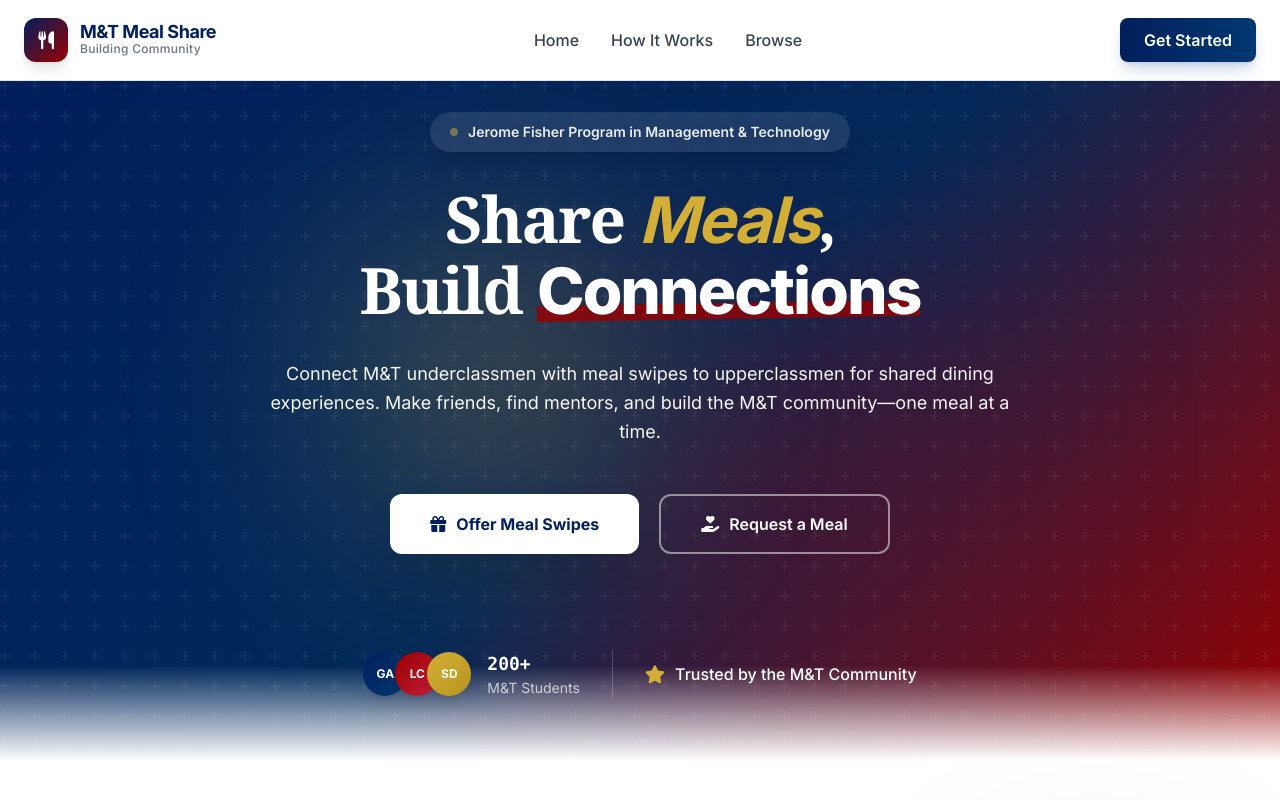
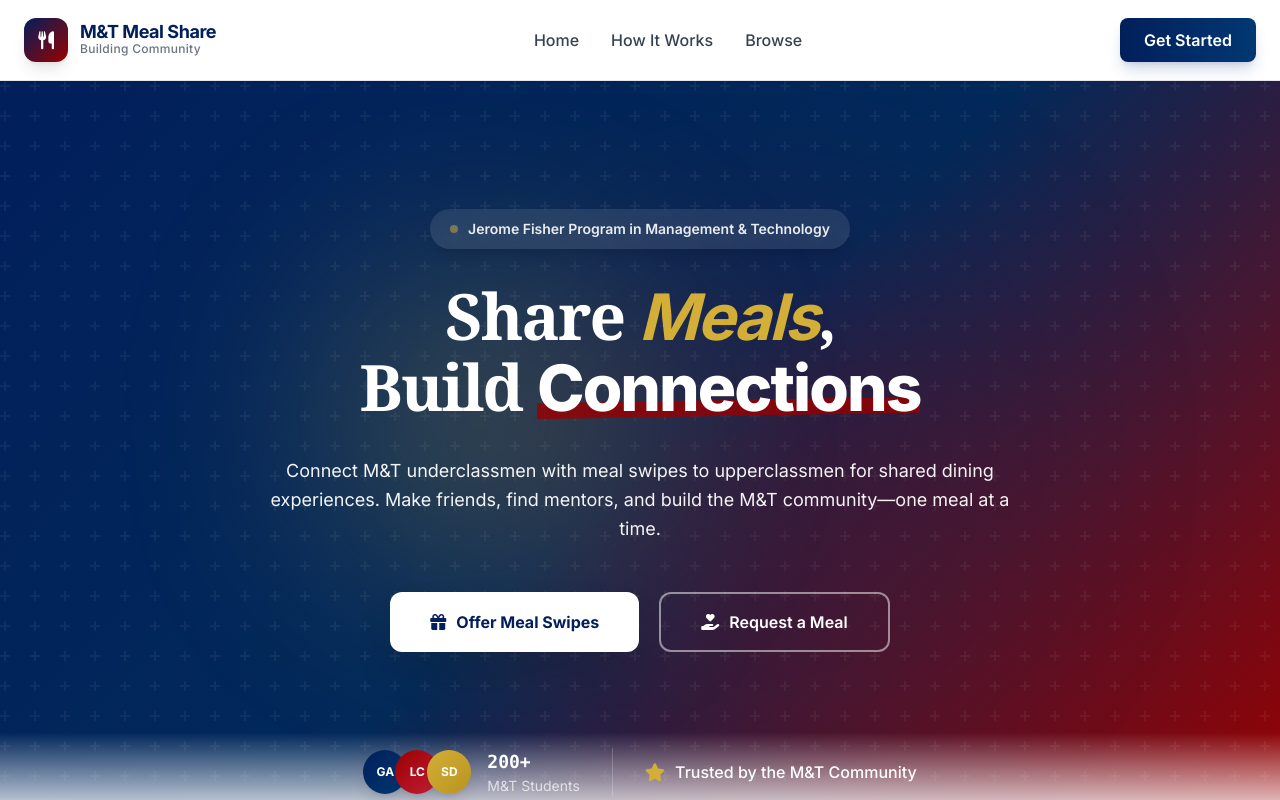
Before and after one commit to sahitid/penn-meal-swipes, a plain HTML site: page index.html in a window 1280 px wide. Shown: the top 800 px of the page. Drawn offline with nearby package versions, Linux system fonts and the light colour scheme; no server answers.

Commit message:
add padding in hero

```diff
--- a/index.html
+++ b/index.html
@@ -316,7 +316,7 @@
         <div class="absolute bottom-1/3 left-1/4 w-80 h-80 bg-[#D4AF37] rounded-full filter blur-[100px] opacity-10 animated-glow"
             style="animation-delay: 2s;"></div>
 
-        <div class="relative z-10 container mx-auto px-6">
+        <div class="relative z-10 container mx-auto px-6 pt-32">
             <div class="max-w-5xl mx-auto text-center">
                 <!-- Eyebrow text -->
                 <div
```
